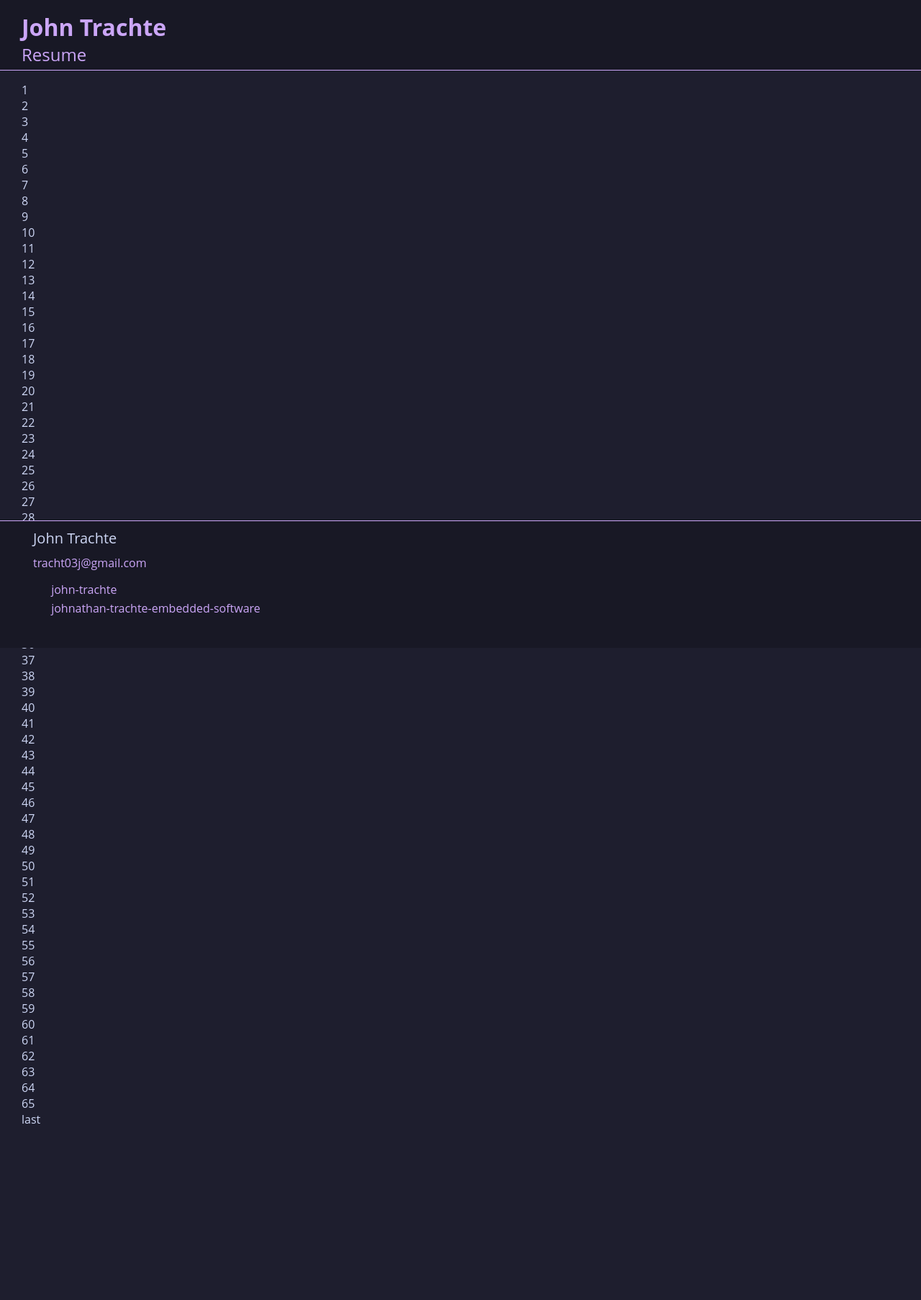
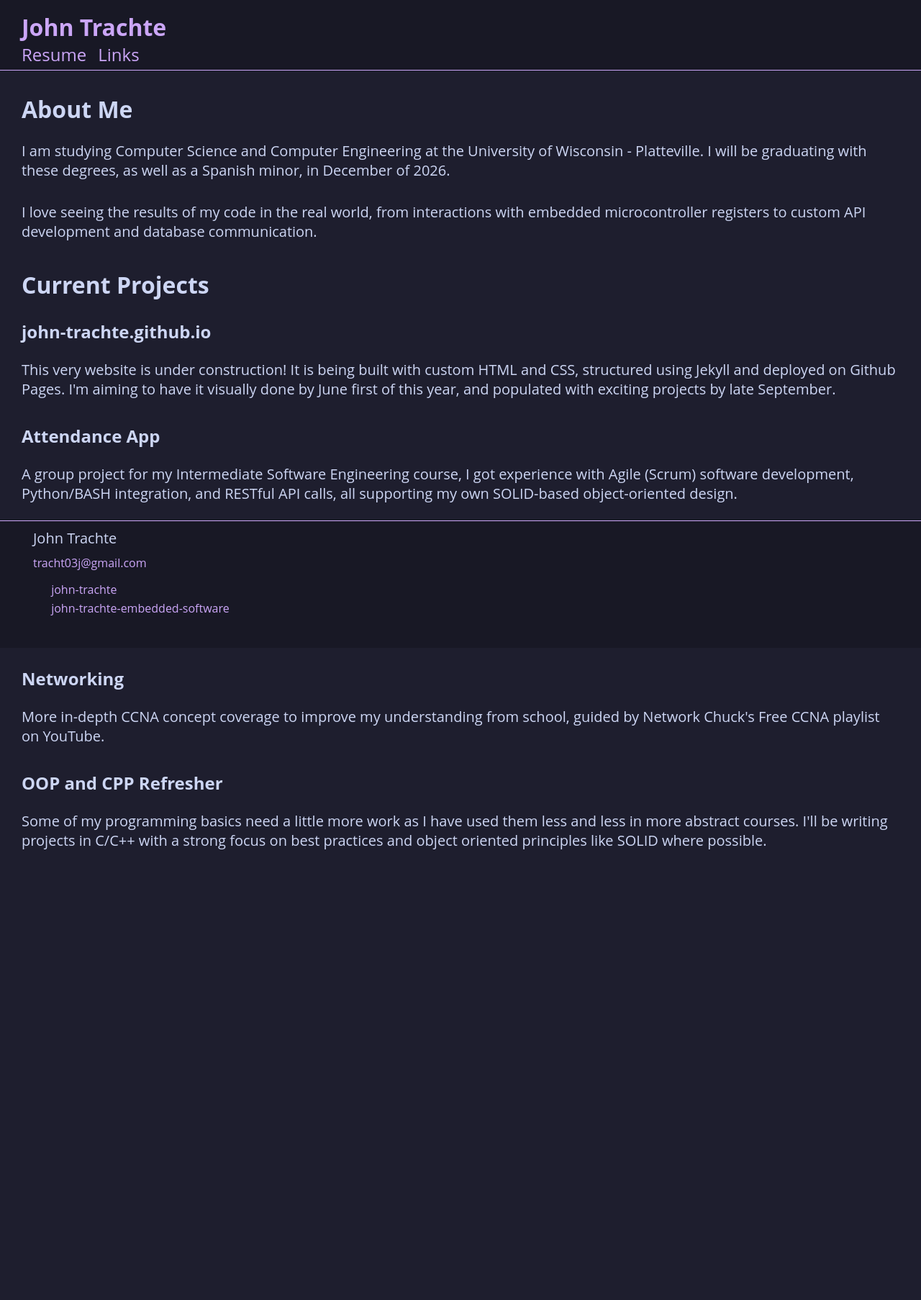
Before and after one commit to John-Trachte/jekyll-based-site, a Jekyll site: the page built from index.html, in a window 1280 px wide. Shown: the whole page at 72% size. Built offline with Jekyll 4.4.1, drawn with Linux system fonts in a browser that asks for light colours; after the commit the page ends 1404 px from its top, so only the background shows below that.

Commit message:
feat: Homepage content

```diff
--- a/_layouts/home.html
+++ b/_layouts/home.html
@@ -26,80 +26,31 @@
     <header class="site-header" role="banner">
 
         <div class="home-link"><a class="site-title" rel="author" href="/">John Trachte</a>
-            <div class="site-links"><a class="page-link" href="/resume/">Resume</a></div>
+            <div class="site-links"><a class="page-link" href="/resume/">Resume</a></div><div class="site-links"><a class="page-link" href="/links/">Links</a></div>
         </div>
 
     </header>
     <main class="page-content" aria-label="Content">
         <div class="wrapper">
-            <div class="home">1<br>
-                2<br>
-                3<br>
-                4<br>
-                5<br>
-                6<br>
-                7<br>
-                8<br>
-                9<br>
-                10<br>
-                11<br>
-                12<br>
-                13<br>
-                14<br>
-                15<br>
-                16<br>
-                17<br>
-                18<br>
-                19<br>
-                20<br>
-                21<br>
-                22<br>
-                23<br>
-                24<br>
-                25<br>
-                26<br>
-                27<br>
-                28<br>
-                29<br>
-                30<br>
-                31<br>
-                32<br>
-                33<br>
-                34<br>
-                35<br>
-                36<br>
-                37<br>
-                38<br>
-                39<br>
-                40<br>
-                41<br>
-                42<br>
-                43<br>
-                44<br>
-                45<br>
-                46<br>
-                47<br>
-                48<br>
-                49<br>
-                50<br>
-                51<br>
-                52<br>
-                53<br>
-                54<br>
-                55<br>
-                56<br>
-                57<br>
-                58<br>
-                59<br>
-                60<br>
-                61<br>
-                62<br>
-                63<br>
-                64<br>
-                65<br>
-                last<br>
+            <div class="home">
+                <h1>About Me</h1>
+                <p>I am studying Computer Science and Computer Engineering at the University of Wisconsin - Platteville. I will be graduating with these degrees, as well as a Spanish minor, in December of 2026.</p>
+                <p>I love seeing the results of my code in the real world, from interactions with embedded microcontroller registers to custom API development and database communication.</p>
 
-        </div>
+                <h1>Current Projects</h1>
+                <h2>john-trachte.github.io</h2>
+                <p>This very website is under construction! It is being built with custom HTML and CSS, structured using Jekyll and deployed on Github Pages. I'm aiming to have it visually done by June first of this year, and populated with exciting projects by late September.</p>
+                <h2>Attendance App</h2>
+                <p>A group project for my Intermediate Software Engineering course, I got experience with Agile (Scrum) software development, Python/BASH integration, and RESTful API calls, all supporting my own SOLID-based object-oriented design.</p>
+
+                <h1>What I'm Learning</h1>
+                <h2>FPGA & Verilog</h2>
+                <p>Basic Verilog and FPGA concepts on the Sipeed Tang Nano 9k with the help of nandland.com.</p>
+                <h2>Networking</h2>
+                <p>More in-depth CCNA concept coverage to improve my understanding from school, guided by Network Chuck's Free CCNA playlist on YouTube.</p>
+                <h2>OOP and CPP Refresher</h2>
+                <p>Some of my programming basics need a little more work as I have used them less and less in more abstract courses. I'll be writing projects in C/C++ with a strong focus on best practices and object oriented principles like SOLID where possible.</p>
+            </div>
     </main>
     <footer class="site-footer h-card">
         <data class="u-url" href="/"></data>
@@ -118,7 +69,7 @@
                             </svg> <span class="username">john-trachte</span></a></li>
                     <li><a href="https://www.linkedin.com/in/johnathan-trachte-embedded-software"><svg class="svg-icon">
                                 <use xlink:href="/assets/minima-social-icons.svg#linkedin"></use>
-                            </svg> <span class="username">johnathan-trachte-embedded-software</span></a></li>
+                            </svg> <span class="username">john-trachte-embedded-software</span></a></li>
                 </ul>
             </div>
 
--- a/assets/main.css
+++ b/assets/main.css
@@ -219,7 +219,7 @@ a:hover {
 /* page content */
 .page-content {
     padding: 1rem 0;
-    padding-bottom: 15rem;
+    padding-bottom: 12.5rem;
     flex: 1;
 
     p {
@@ -228,13 +228,12 @@ a:hover {
         padding-bottom: 0.5rem;
     }
 
-    hr {
-        opacity: 0.5;
-        margin: 1rem 0;
-        display: block;
-        margin-block-start: 0.5em;
-        margin-block-end: 0.5em;
-        overflow: hidden;
+    h1 {
+        padding-top: 1rem;
+    }
+
+    h2 {
+        padding-top: 0.75rem;
     }
 }
 
```
